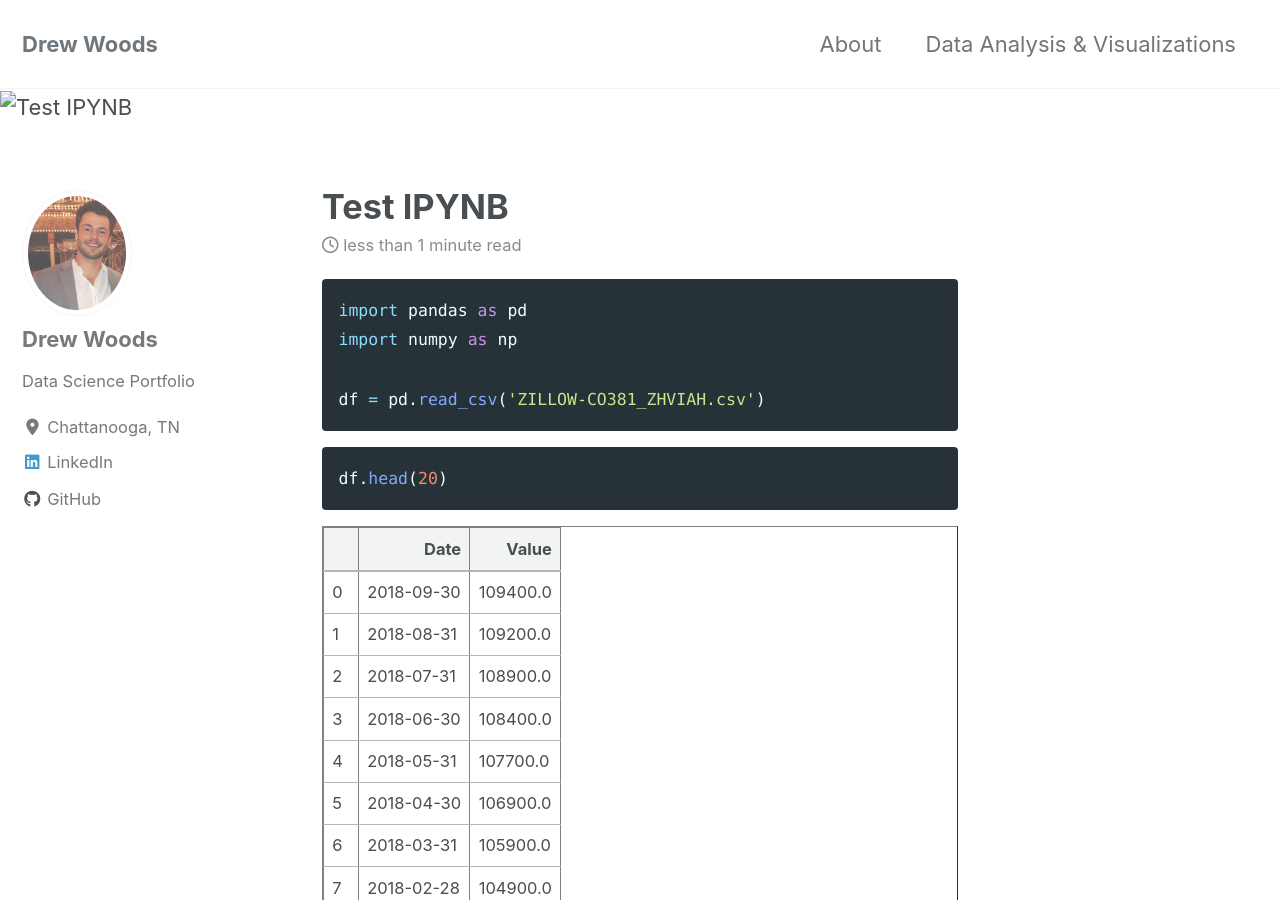
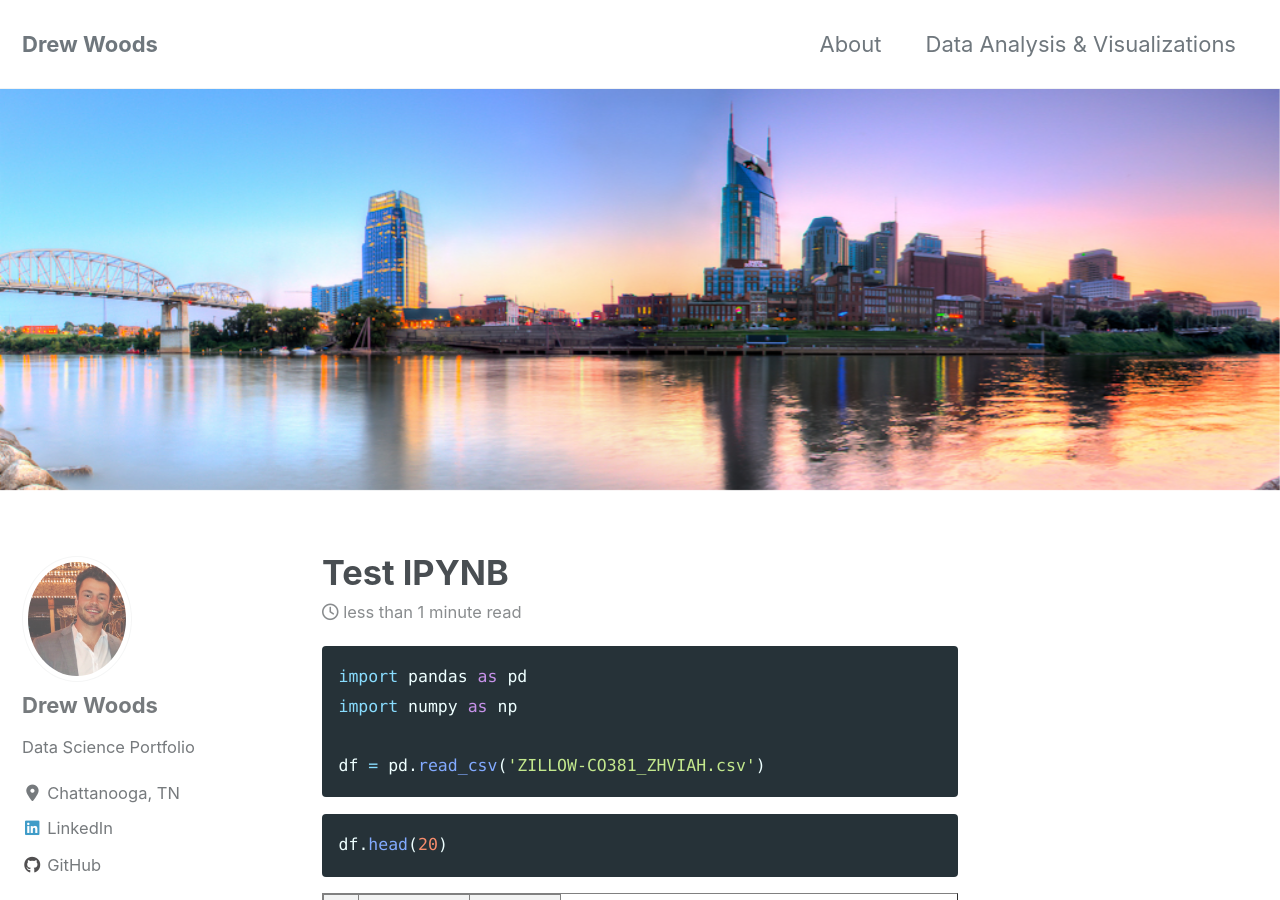
Before and after one commit to backdoordata/backdoordata.github.io, a Jekyll site: the page built from _posts/2020-02-06-testNB.md, in a window 1280 px wide and 900 px high. Built offline with Jekyll 4.4.1, drawn with Linux system fonts in a browser that asks for light colours; cached includes are drawn as plain includes; nearby versions of some CDN libraries.

```diff
--- a/_posts/2020-02-06-testNB.md
+++ b/_posts/2020-02-06-testNB.md
@@ -3,7 +3,7 @@ title: "Test IPYNB"
 date: 2020-02-06
 tags: [test, data analysis & visualizations]
 header:
-    image: "/image/nash-header.jpg"
+    image: "/images/nash-header.jpg"
 excerpt: "This is Not a Real Project"
 ---
 
@@ -166,7 +166,7 @@ df.plot()
 
 
 
-![png](output_2_1.png)
+![png](/images/output_2_1.png)
 
 
 ## This is a Markdown Header
```
